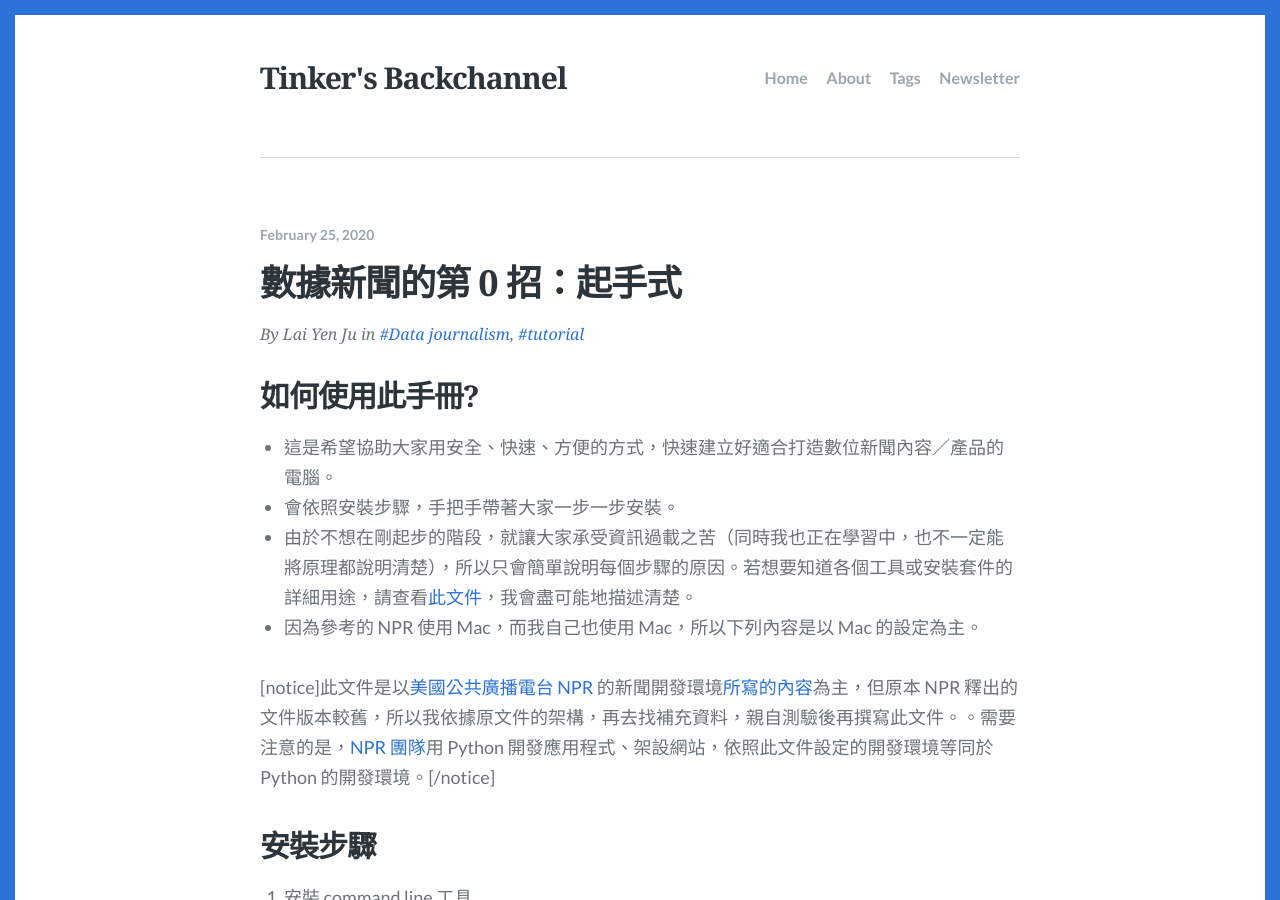
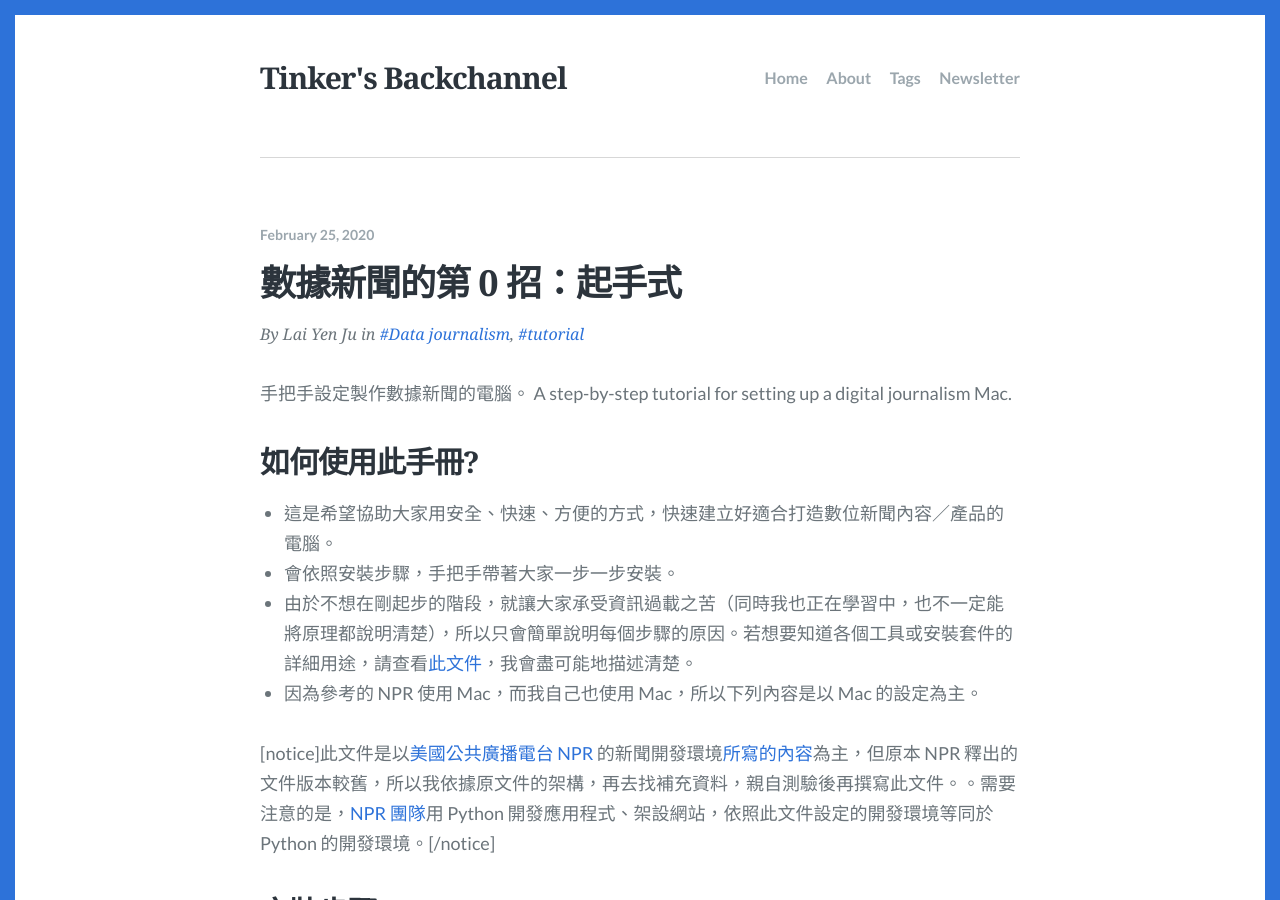
Before and after one commit to laiyenju/laiyenju.github.io, a Jekyll site: the page built from _posts/2020-02-25-datanews-0.md, in a window 1280 px wide and 900 px high. Built offline with Jekyll 4.4.1, drawn with Linux system fonts in a browser that asks for light colours.

Commit message:
Update 2020-02-25-datanews-0.md

```diff
--- a/_posts/2020-02-25-datanews-0.md
+++ b/_posts/2020-02-25-datanews-0.md
@@ -13,6 +13,10 @@ tags:
 excerpt: 手把手設定製作數據新聞的電腦。A step-by-step tutorial for setting up a digital journalism Mac.
 ---
 
+手把手設定製作數據新聞的電腦。
+A step-by-step tutorial for setting up a digital journalism Mac.
+
+<!--more-->
 
 ## 如何使用此手冊?
 
```
